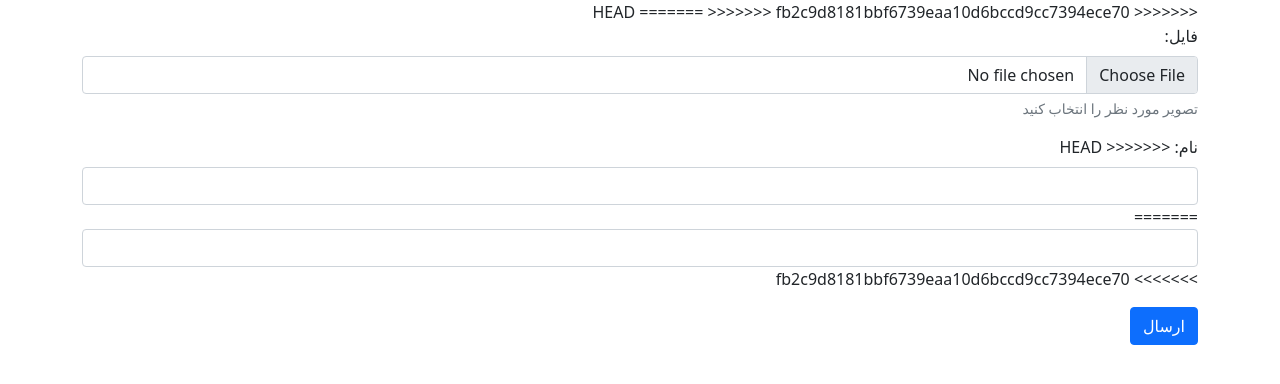
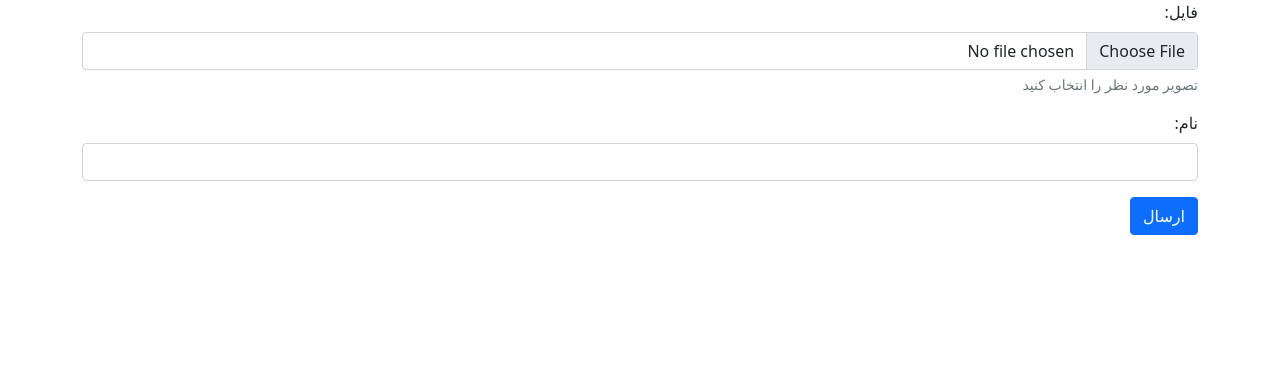
Before and after one commit to m-sh-shokouhi/object_detection, a Django app: template objectdetection/templates/objectdetection/home.html in a window 1280 px wide. Shown: the part 56-440 px from the top of the page. Run offline with Django 3.2, Linux system fonts and the light colour scheme; the template is opened without the code that fills it, so the values that code supplies are empty; parts of the project's set-up code (start-up, migrations or seed data) failed here and were passed over; some libraries are stand-ins or nearby versions.

Commit message:
new commit

```diff
--- a/objectdetection/templates/objectdetection/home.html
+++ b/objectdetection/templates/objectdetection/home.html
@@ -4,10 +4,7 @@
 {% endblock title %}
 {% block content %}
     <form method="post" enctype="multipart/form-data">
-<<<<<<< HEAD
         {% csrf_token %}
-=======
->>>>>>> fb2c9d8181bbf6739eaa10d6bccd9cc7394ece70
         <div class="mb-3">
             <label for="file" class="form-label">فایل:</label>
             <input name="file" type="file" class="form-control" id="file" aria-describedby="fileHelp">
@@ -15,11 +12,7 @@
         </div>
         <div class="mb-3">
             <label for="fileName" class="form-label">نام:</label>
-<<<<<<< HEAD
             <input name="name" type="text" class="form-control" id="fileName">
-=======
-            <input name="name" type="password" class="form-control" id="fileName">
->>>>>>> fb2c9d8181bbf6739eaa10d6bccd9cc7394ece70
         </div>
         <button type="submit" class="btn btn-primary">ارسال</button>
     </form>
--- a/objectdetection/views.py
+++ b/objectdetection/views.py
@@ -6,7 +6,6 @@ from django.conf import settings
 
 
 def home(request):
-<<<<<<< HEAD
     if request.method == 'POST':
         file = request.FILES['file']
         path = default_storage.save(
@@ -14,8 +13,6 @@ def home(request):
 
         tmp_file = os.path.join(settings.MEDIA_ROOT, path)
         print(tmp_file)
-=======
->>>>>>> fb2c9d8181bbf6739eaa10d6bccd9cc7394ece70
     return render(request, template_name="objectdetection/home.html")
 
 
```
